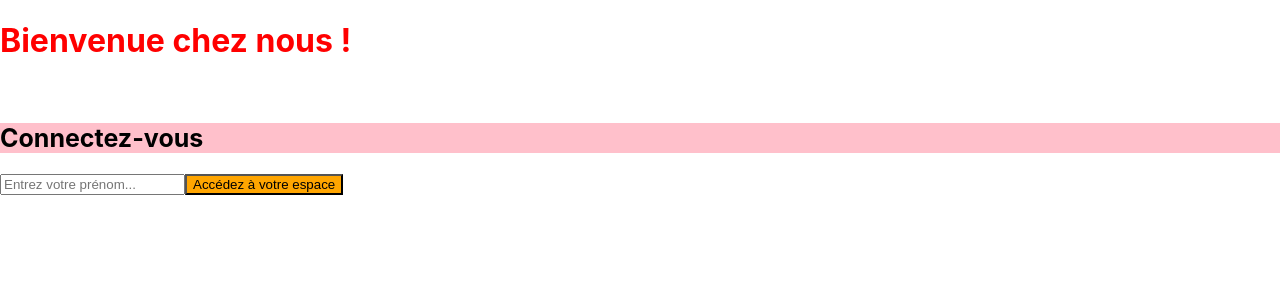
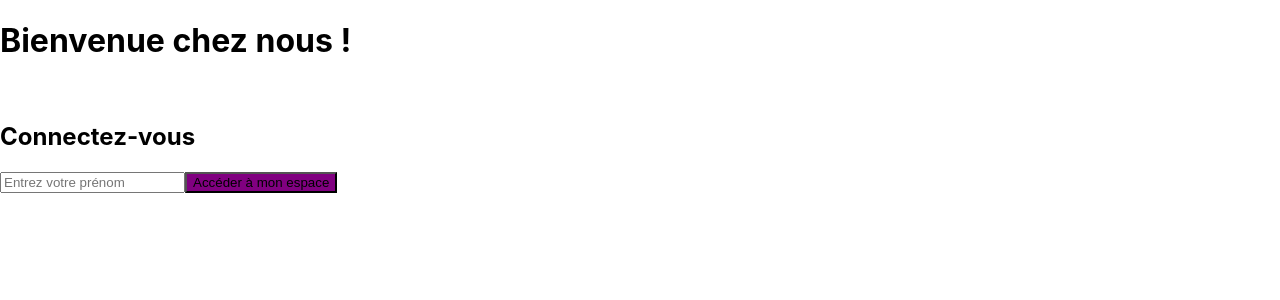
Before and after one commit to BJida/crazee-burger, a React (Create React App) app: page / in a window 1280 px wide. Shown: the top 300 px of the page. Built offline with nearby package versions, Linux system fonts and the light colour scheme.

Commit message:
🔥 F03 (live-AMA) :LoginForm >reset LoginForm before Styled Components

```diff
--- a/src/Components/pages/login/LoginForm.css
+++ /dev/null
@@ -1,7 +0,0 @@
-button{
-    background-color: orange;
-}
-.bonbon{
-    background-color: pink;
-    font-size: 25px;
-}
--- a/src/Components/pages/login/LoginForm.js
+++ b/src/Components/pages/login/LoginForm.js
@@ -1,7 +1,7 @@
 
 import { useState } from 'react'
 import { useNavigate } from 'react-router-dom';
-import "./LoginForm.css";
+
 export default function LoginForm() {
   // State
   const [inputValue, setInputValue] = useState("");
@@ -18,15 +18,24 @@ const handleSubmit  = (event) => {
  const handleChange = (event) => {
     setInputValue(event.target.value);
   }
-  const titreH2Style={backgroundColor:"blue", color:"white", fontSize:"15px"};
+  //const titreH2Style={backgroundColor:"blue", color:"white", fontSize:"15px"};
   // Affichage (render)
     return (
     <form action="submit" onSubmit={handleSubmit}>
-      <h1 style={{color:"red"}}>Bienvenue chez nous !</h1>
-      <br />
-      <h2  className='bonbon'>Connectez-vous</h2>
-        <input value={inputValue} onChange={handleChange} type="text" placeholder='Entrez votre prénom...' required />
-        <button>Accédez à votre espace</button>
+
+        <div >
+          <h1>Bienvenue chez nous !</h1>
+          <br />
+          <h2>Connectez-vous</h2>
+        </div>
+
+        <div>
+          <input value={inputValue}
+          onChange={handleChange}
+          type="text"
+          placeholder='Entrez votre prénom' required />
+          <button>Accéder à mon espace</button>
+        </div>
         {/* <Link to='/order'>vers OrderPage</Link> */}
 
 
@@ -34,11 +43,11 @@ const handleSubmit  = (event) => {
   )
 }
 
+
 /** 4 méthodes pour ajouter du style à un composant
  * 1. inline style
  * 2. object style
- * 3. modules CSS (className)
- * 4. global style (index.css)
+ * 3. modules CSS (classNam>.css)
 */
 /**Styled-Components
  * éviter le style collision (CSS, Sass)
```
Also changed, not shown: src/theme/index.js (added, +18 -0 lines).
